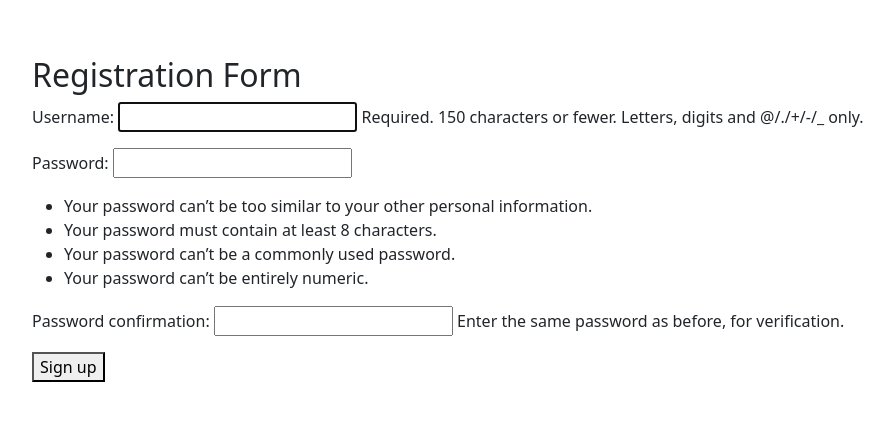
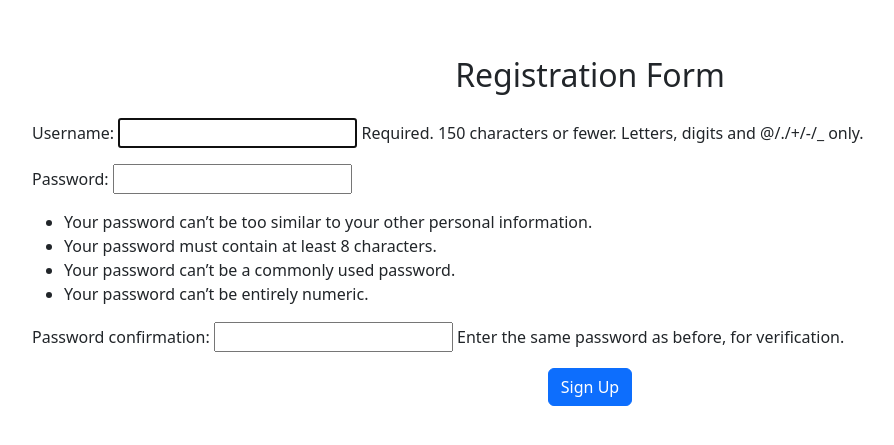
Before and after one commit to Ajaykapasiya/Learn-Django, a Django app: page /accounts/register/ in a window 1280 px wide. Shown: the part 58-503 px from the top of the page, without its empty margins (50-944 px from the left). Run offline with Django 5.2, Linux system fonts and the light colour scheme; some libraries are stand-ins or nearby versions.

Commit message:
Enhance registration page layout and functionality with improved styling and user feedback

```diff
--- a/users/templates/register.html
+++ b/users/templates/register.html
@@ -2,15 +2,26 @@
 
 {% block title %}
 Registration Page
-{% endblock title %}
+{% endblock %}
 
 {% block content %}
- <div class="container py-5">
-    {% csrf_token %}
-    <p class="h2"> Registration Form </p>
+
+<div class="container py-5">
+
+    <p class="h2 text-center mb-4">Registration Form</p>
+
     <form method="post">
-        {{register_form.as_p}}
-        <button type='submit'> Sign up </button>
+        {% csrf_token %}
+
+        {{ register_form.as_p }}
+
+        <div class="text-center">
+            <button type="submit" class="btn btn-primary">
+                Sign Up
+            </button>
+        </div>
+    </form>
+
 </div>
-    <script src="https://cdn.jsdelivr.net/npm/bootstrap @ 5.3.3/dist/js/bootstrap.bundle.min.js"></script>
-{% endblock content %}
+
+{% endblock %}
--- a/users/views.py
+++ b/users/views.py
@@ -1,11 +1,16 @@
-from django.shortcuts import render
+from django.shortcuts import render,redirect
 from django.http import HttpResponse
 from django.contrib.auth.forms import UserCreationForm
+from django.contrib import messages
 
 def register(request):
     if request.method == "POST":
-        pass
+        register_form = UserCreationForm(request.POST)
+        if register_form.is_valid():
+            register_form.save()
+            messages.success(request,"User Created Successfully!")
+            return redirect("todolist")
+
     else:
-        pass
-    register_form  = UserCreationForm()
+        register_form  = UserCreationForm()
     return render(request, 'register.html',{'register_form':register_form})
```
